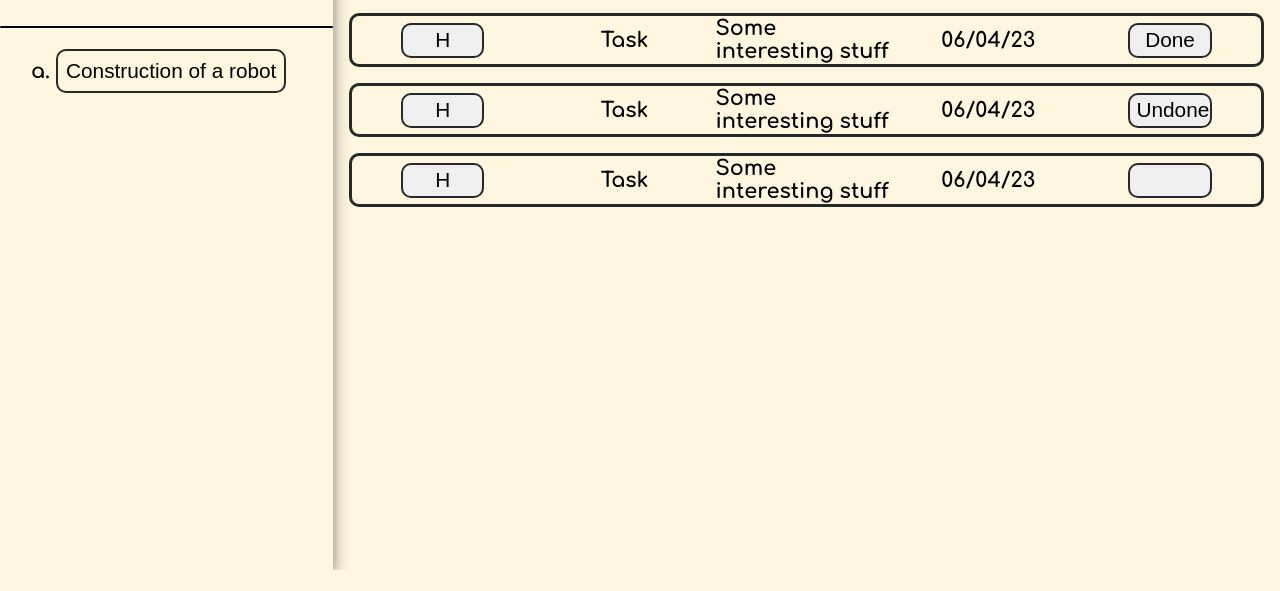
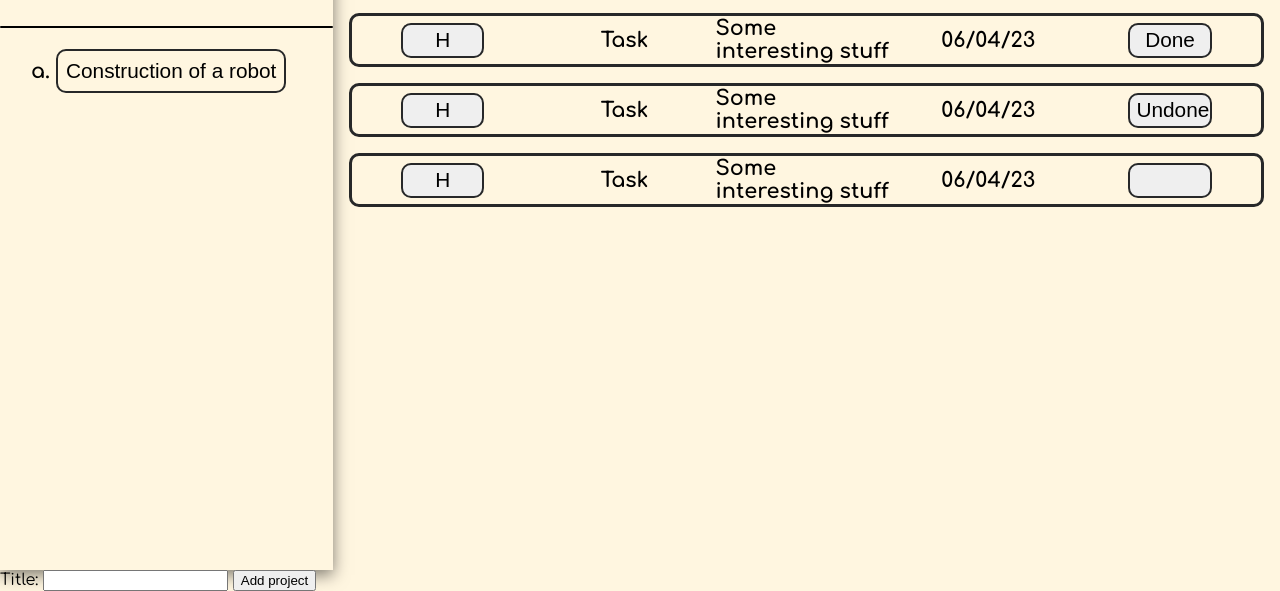
Before and after one commit to baldx/todo-list, a website built with webpack: page dist/index.html in a window 1280 px wide. Shown: the part 230-821 px from the top of the page. Before the commit the page ends 800 px from the top, so only its background shows below. Built offline with nearby package versions, Linux system fonts and the light colour scheme.

Commit message:
create skeleton for project modal

```diff
--- a/dist/index.html
+++ b/dist/index.html
@@ -59,5 +59,12 @@
     <div class="popUpTask">
 
     </div>
+    <div class="popUpProject">
+        <form id="project">
+            <label for="titleProject">Title:</label>
+            <input type="text" name="titleProject" id="titleProject">
+            <button type="submit" class="submit">Add project</button>
+        </form>
+    </div>
 </body>
 </html>
```
